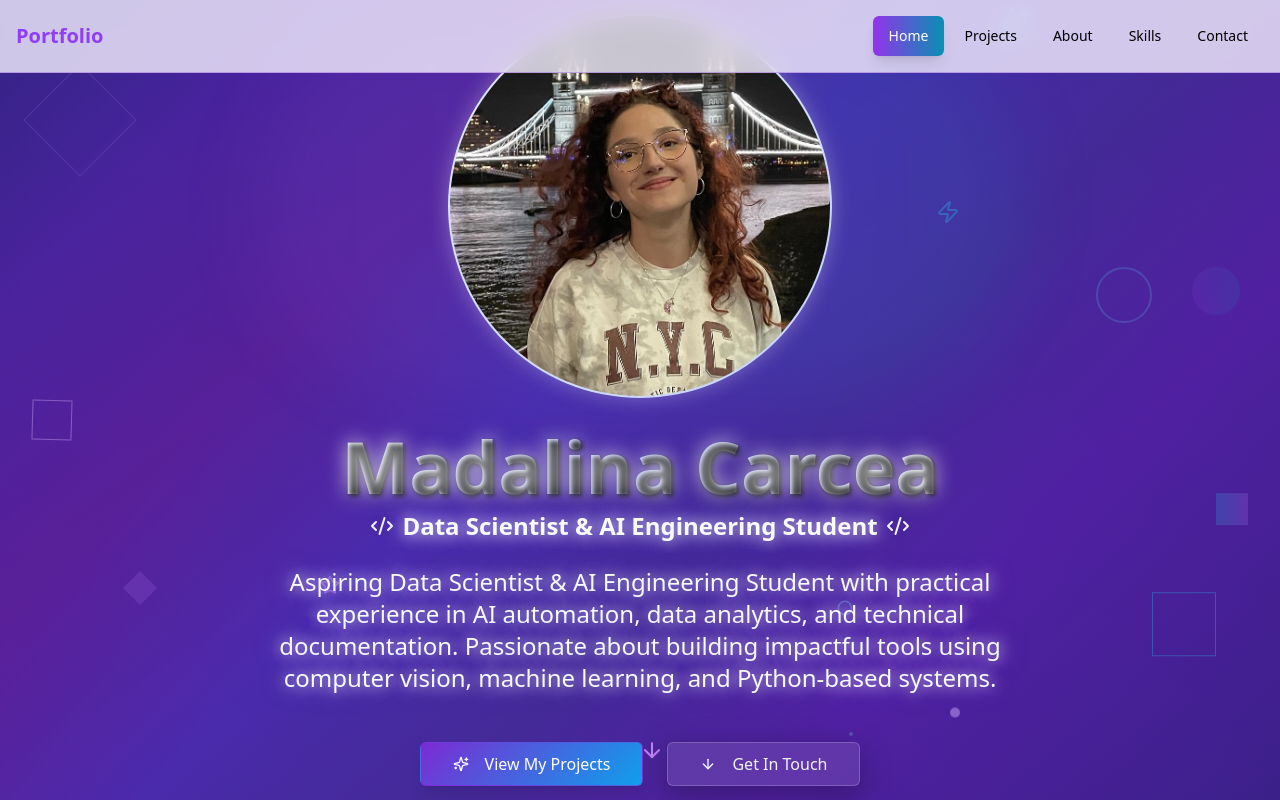
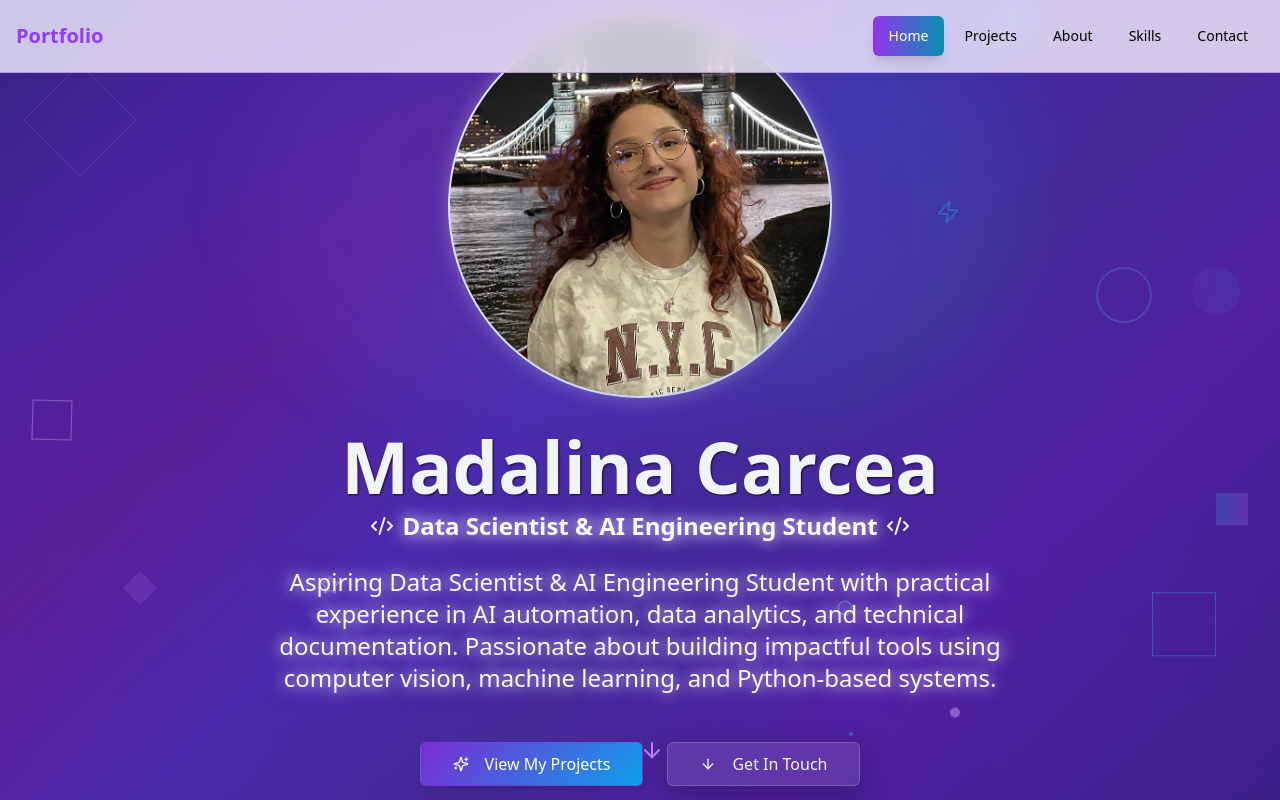
Before and after one commit to MadalinaCarcea221989/career-path-showcase, a React (Vite) app: page / in a window 1280 px wide. Shown: the top 800 px of the page. Built offline with nearby package versions, Linux system fonts and the light colour scheme.

Commit message:
Reduce name's shininess
Adjusted the text shadow on the name in the Hero section to reduce the shiny effect.

```diff
--- a/src/components/Hero.tsx
+++ b/src/components/Hero.tsx
@@ -1,3 +1,4 @@
+
 import { Button } from "@/components/ui/button";
 import { ArrowDown, Sparkles, Code2, Zap, Star, Circle } from "lucide-react";
 
@@ -60,12 +61,7 @@ const Hero = () => {
           </div>
 
           <div className="mb-6">
-            <h1
-               className="text-5xl md:text-7xl font-bold bg-gradient-to-r from-slate-100 via-indigo-200 to-slate-100 bg-clip-text text-transparent drop-shadow-lg mb-2"
-               style={{
-                 textShadow: '0 0 20px rgba(255, 255, 255, 0.8), 2px 2px 4px rgba(0, 0, 0, 0.9)'
-               }}
-            >
+            <h1 className="text-5xl md:text-7xl font-bold text-slate-100 mb-2" style={{ textShadow: '1px 1px 2px rgba(0, 0, 0, 0.7)' }}>
               Madalina Carcea
             </h1>
             <div className="flex items-center justify-center gap-2 text-slate-100">
```
